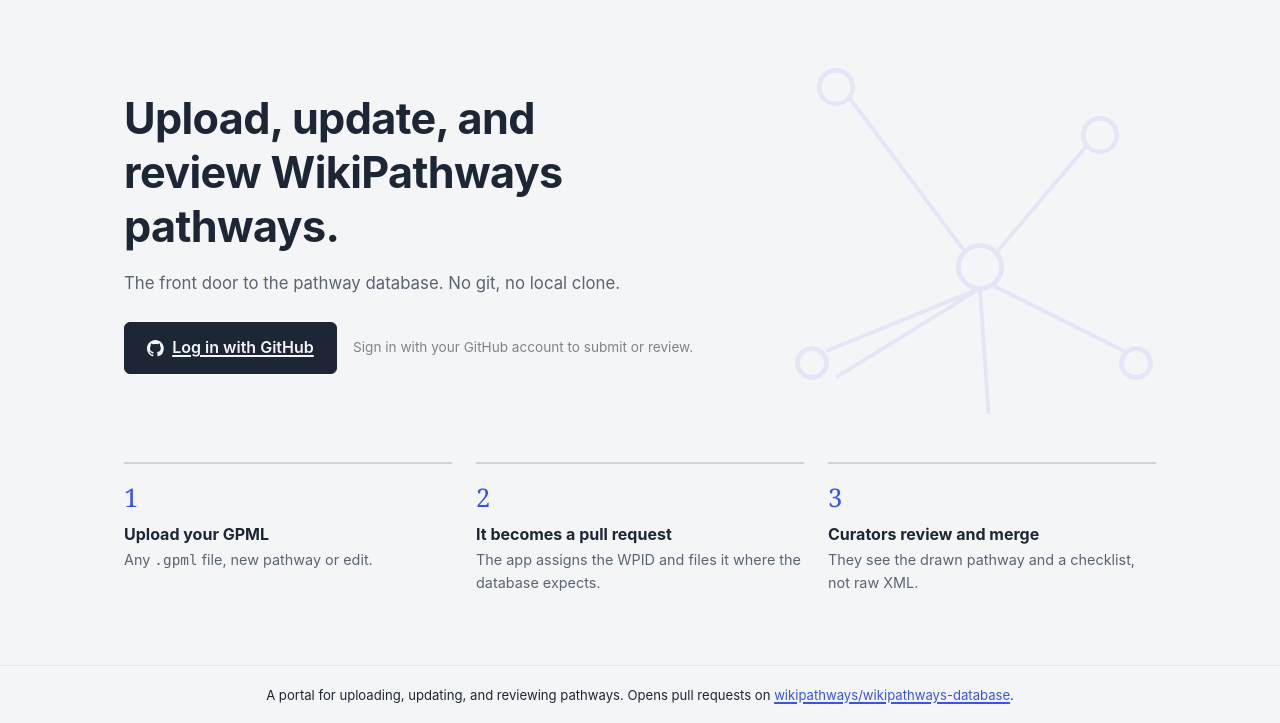
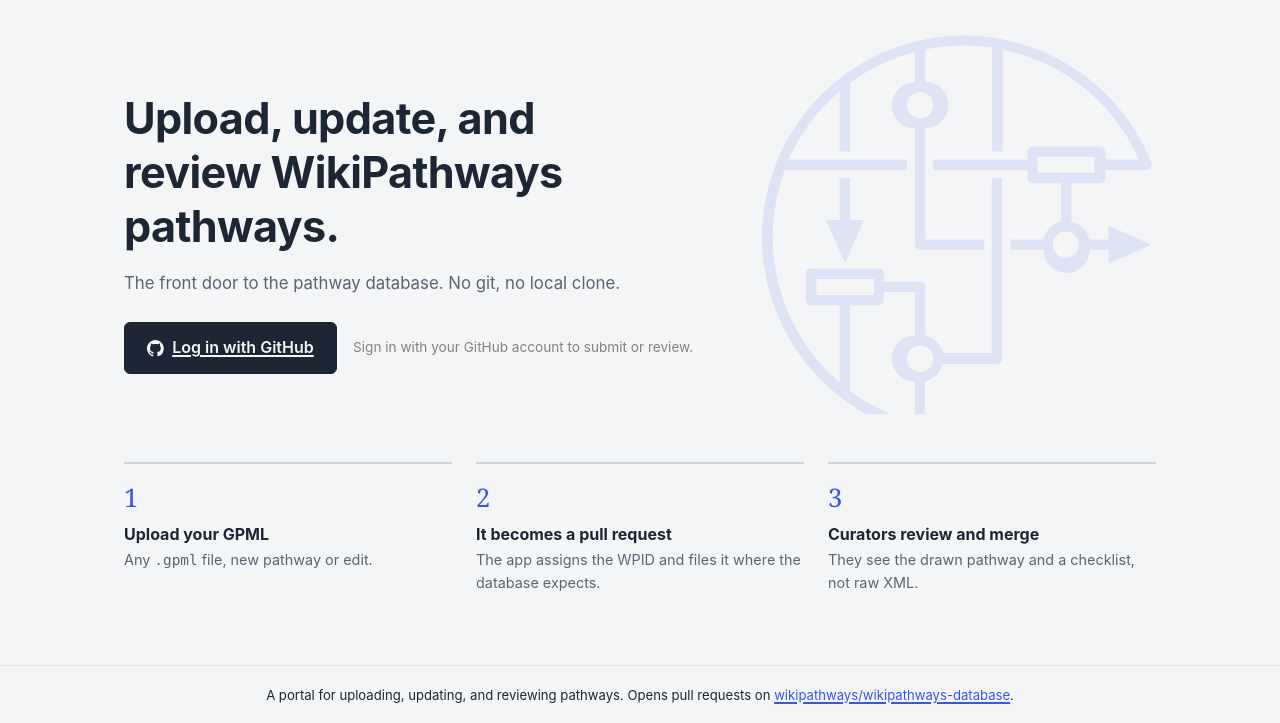
Before and after one commit to marvinm2/wikipathways-submit, a FastAPI app: page / in a window 1280 px wide. Shown: the part 63-786 px from the top of the page. Run offline with FastAPI, Linux system fonts and the light colour scheme.

Commit message:
Use the WikiPathways mark as the hero graphic
The abstract node-and-edge drawing was a stand-in for exactly what the real
mark already depicts: a pathway inside a globe. Taken from the org logo we
already ship (static/wikipathways-logo.svg), dropping the wordmark paths and
keeping the two that make up the mark, so it stays vector and takes its colour
from the page.

Sized and positioned so the whole mark is visible: a recognisable logo bleeding
off the edge reads as a mistake, unlike the abstract drawing it replaces. It
hides below 860px rather than crop. Static asset versions bumped so the CSS
change is not cached over.

```diff
--- a/static/app.css
+++ b/static/app.css
@@ -350,13 +350,16 @@ main { flex: 1; }
 }
 .hero__graphic {
   position: absolute;
-  top: -2rem; right: -4rem;
-  width: 30rem; height: 30rem;
+  top: 0; right: -1rem;
+  width: 26rem; height: 26rem;
   color: var(--moss);
-  opacity: 0.09;
+  opacity: 0.11;
   pointer-events: none;
 }
-@media (prefers-color-scheme: dark) { .hero__graphic { opacity: 0.14; } }
+/* The mark is recognisable, so it is never cropped: below the breakpoint it goes away rather
+   than bleeding off the edge as half a logo. */
+@media (prefers-color-scheme: dark) { .hero__graphic { opacity: 0.16; } }
+@media (max-width: 860px) { .hero__graphic { display: none; } }
 .hero__eyebrow {
   display: inline-flex;
   align-items: center;
--- a/templates/base.html
+++ b/templates/base.html
@@ -5,7 +5,7 @@
   <meta name="viewport" content="width=device-width, initial-scale=1">
   <title>{% block title %}wikipathways-submit{% endblock %}</title>
   <meta name="description" content="Submit and curate WikiPathways pathways through pull requests, without touching git.">
-  <link rel="stylesheet" href="/static/app.css?v=3">
+  <link rel="stylesheet" href="/static/app.css?v=4">
 </head>
 <body>
   <div class="shell">
@@ -46,7 +46,7 @@
 
   <div id="toast-region" class="toast-region" aria-live="polite"></div>
 
-  <script src="/static/app.js?v=3"></script>
+  <script src="/static/app.js?v=4"></script>
   {% block script %}{% endblock %}
 </body>
 </html>
--- a/templates/index.html
+++ b/templates/index.html
@@ -4,14 +4,9 @@
 {% block content %}
 {% if not login %}
 <section class="hero">
-  <svg class="hero__graphic" viewBox="0 0 200 200" fill="none" aria-hidden="true">
-    <circle cx="40" cy="35" r="7" stroke="currentColor" stroke-width="2"/>
-    <circle cx="150" cy="55" r="7" stroke="currentColor" stroke-width="2"/>
-    <circle cx="100" cy="110" r="9" stroke="currentColor" stroke-width="2"/>
-    <circle cx="30" cy="150" r="6" stroke="currentColor" stroke-width="2"/>
-    <circle cx="165" cy="150" r="6" stroke="currentColor" stroke-width="2"/>
-    <circle cx="105" cy="185" r="5" stroke="currentColor" stroke-width="2"/>
-    <path d="M46 40L94 104M144 60L106 105M100 119L36 145M106 118L160 145M100 119L104 178M40 156L100 119" stroke="currentColor" stroke-width="1.6"/>
+  <svg class="hero__graphic" viewBox="0 0 35 36" fill="currentColor" aria-hidden="true">
+    <polygon points="6.74 12.37 6.74 16.01 5.54 16.01 7.21 19.72 8.84 16.01 7.64 16.01 7.64 12.37 6.74 12.37"/>
+    <path d="M30,17.69H28.34a2,2,0,0,0-1.53-1.53V12.83h2.47a.47.47,0,0,0,.46-.46v-.68h3.58a.45.45,0,0,0,.37-.2.48.48,0,0,0,.05-.42A17.48,17.48,0,1,0,17.47,35a17.29,17.29,0,0,0,1.76-.09L19.46,36l3.31-2.34-4-.89L19,34c-.52,0-1,.08-1.57.08a16.44,16.44,0,0,1-3.31-.33V30a2.06,2.06,0,0,0,1.53-1.53h4.7a.45.45,0,0,0,.45-.45V12.37h-.9V27.52H15.69A2.07,2.07,0,0,0,14.16,26V21.8a.46.46,0,0,0-.46-.45H10.57v-.69a.45.45,0,0,0-.45-.45H4.27a.46.46,0,0,0-.46.45v2.28a.46.46,0,0,0,.46.45H6.74v6.69A16.56,16.56,0,0,1,2,11.69H12.56v-.91H2.32A16.68,16.68,0,0,1,6.74,4.87v5.22h.91V4.15a16.44,16.44,0,0,1,5.6-2.7V4.09a2,2,0,0,0,0,4V18.14a.45.45,0,0,0,.45.45h5.54v-.9H14.16V8.05a2,2,0,0,0,0-4V1.24A16.44,16.44,0,0,1,17.47.91a16.8,16.8,0,0,1,2.47.18v9h.9V1.25a16.47,16.47,0,0,1,11.8,9.53h-2.9v-.69a.46.46,0,0,0-.46-.45H23.43a.45.45,0,0,0-.45.45v.69H14.84v.91H23v.68a.46.46,0,0,0,.45.46H25.9v3.33a2,2,0,0,0-1.53,1.53H21.53v.9h2.84a2,2,0,0,0,4,0H30v1.2l3.72-1.63L30,16.49ZM14.84,28a1.14,1.14,0,1,1-1.14-1.13A1.14,1.14,0,0,1,14.84,28ZM4.72,21.11h5v1.38H4.72Zm2.93,2.28h2.47a.45.45,0,0,0,.45-.45v-.69h2.68V26a2,2,0,0,0,0,4V33.5a16.62,16.62,0,0,1-5.6-2.7ZM14.84,6.07A1.14,1.14,0,1,1,13.7,4.94,1.13,1.13,0,0,1,14.84,6.07Zm9,4.48h4.95v1.37H23.88Zm2.48,8.72a1.13,1.13,0,1,1,1.13-1.13A1.14,1.14,0,0,1,26.36,19.27Z"/>
   </svg>
 
   <h1 class="reveal">Upload, update, and review WikiPathways pathways.</h1>
```
